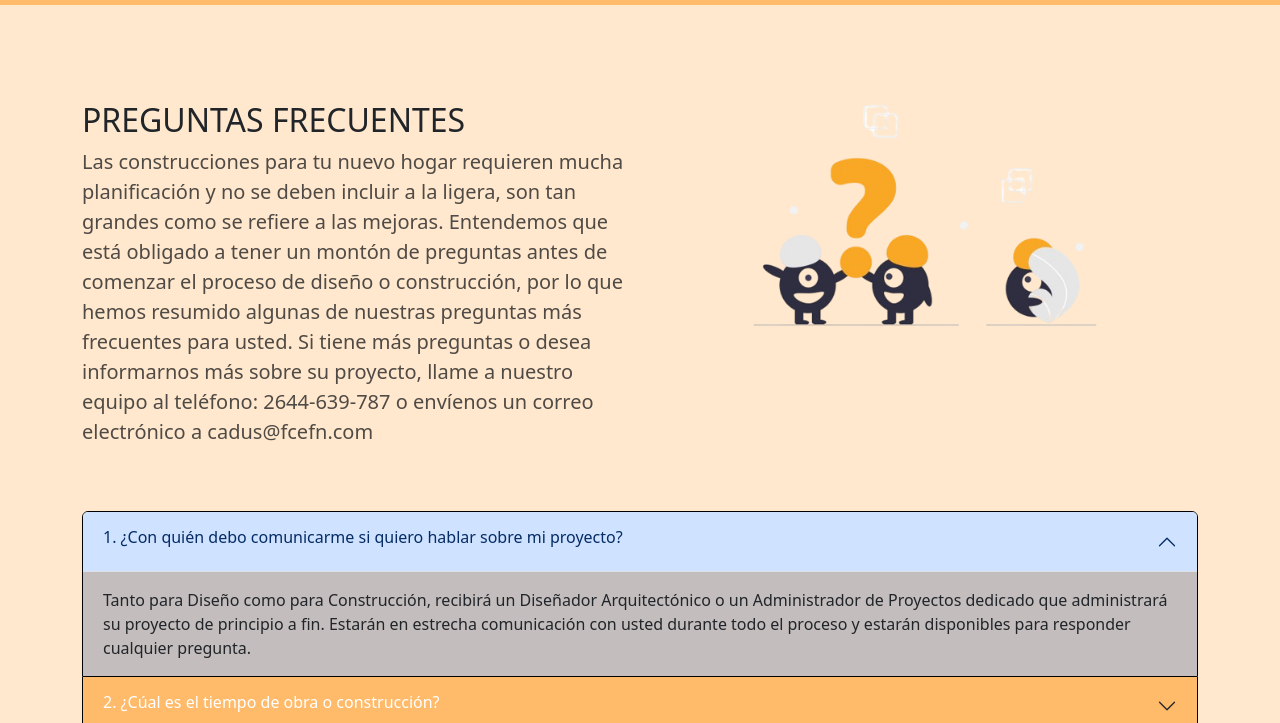
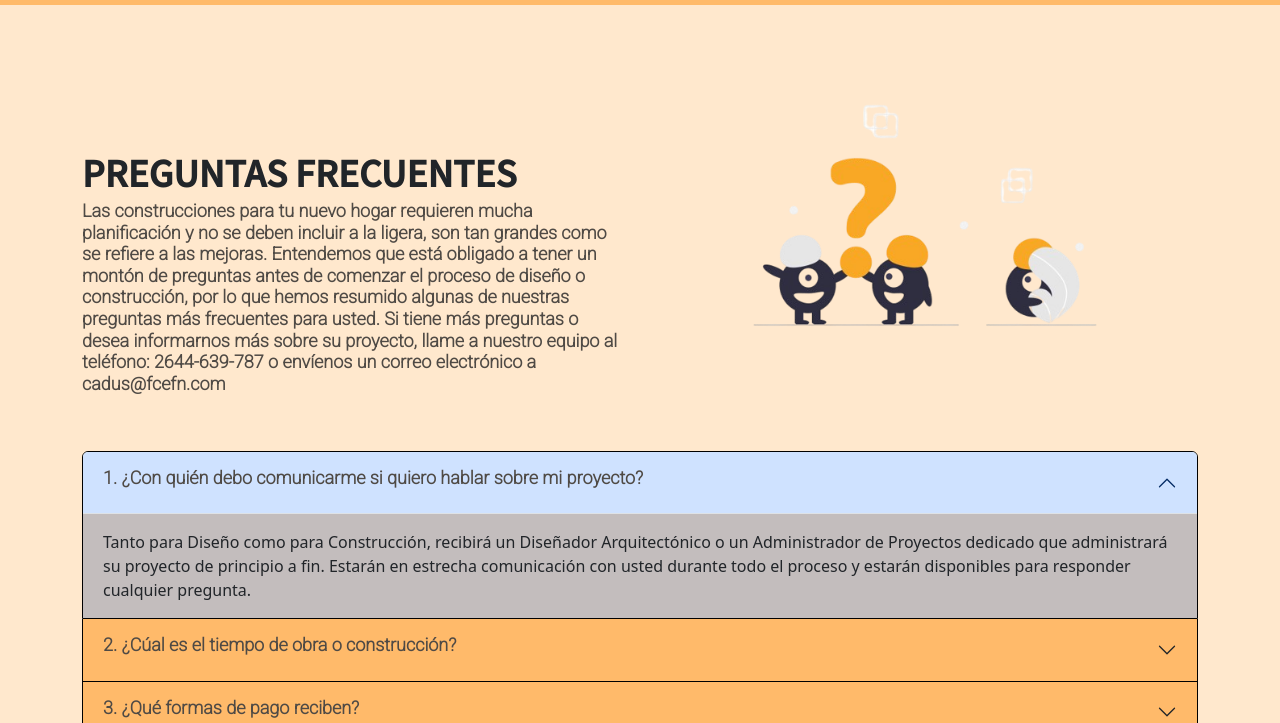
Before and after one commit to AxelCastr00/integrador, a plain HTML site: page preguntas.html in a window 1280 px wide. Shown: the part 77-800 px from the top of the page. Drawn offline with nearby package versions, Linux system fonts and the light colour scheme.

Commit message:
cositas nuevas

```diff
--- a/css/preguntas.css
+++ b/css/preguntas.css
@@ -36,18 +36,18 @@
   color: var(--color-highlight);
 }
 
-#herooo {
-  h1 {
+#herooo h2 {
     margin-top: 50px;
     font-size: 35px;
-    font-family: 600, var(--font-family-primary);
-  }
+    font-family: var(--font-family-primary);
+    font-weight: 600;
 
-  p {
-    font-family: 700, 'Heebo', sans-serif;
-    color: var(--color-text);
-    font-size: 20px;
-  }
+}
+h6 {
+  font-family: 'Heebo', sans-serif;
+  color: var(--color-text);
+  font-size: 18px;
+  font-weight: 600;
 }
 
 #imagen {
--- a/preguntas.html
+++ b/preguntas.html
@@ -47,11 +47,11 @@
 
         <h2>PREGUNTAS FRECUENTES</h2>
 
-        <p>Las construcciones para tu nuevo hogar requieren mucha planificación y no se deben incluir a la ligera, son tan
+        <h6 id="textt">Las construcciones para tu nuevo hogar requieren mucha planificación y no se deben incluir a la ligera, son tan
           grandes como se refiere a las mejoras. Entendemos que está obligado a tener un montón de preguntas antes de
           comenzar el proceso de diseño o construcción, por lo que hemos resumido algunas de nuestras preguntas más
           frecuentes para usted. Si tiene más preguntas o desea informarnos más sobre su proyecto, llame a nuestro
-          equipo al teléfono: 2644-639-787 o envíenos un correo electrónico a cadus@fcefn.com</p>
+          equipo al teléfono: 2644-639-787 o envíenos un correo electrónico a cadus@fcefn.com</h6>
 
       </div>
       <div class="col-md-6" id="imagen">
```
